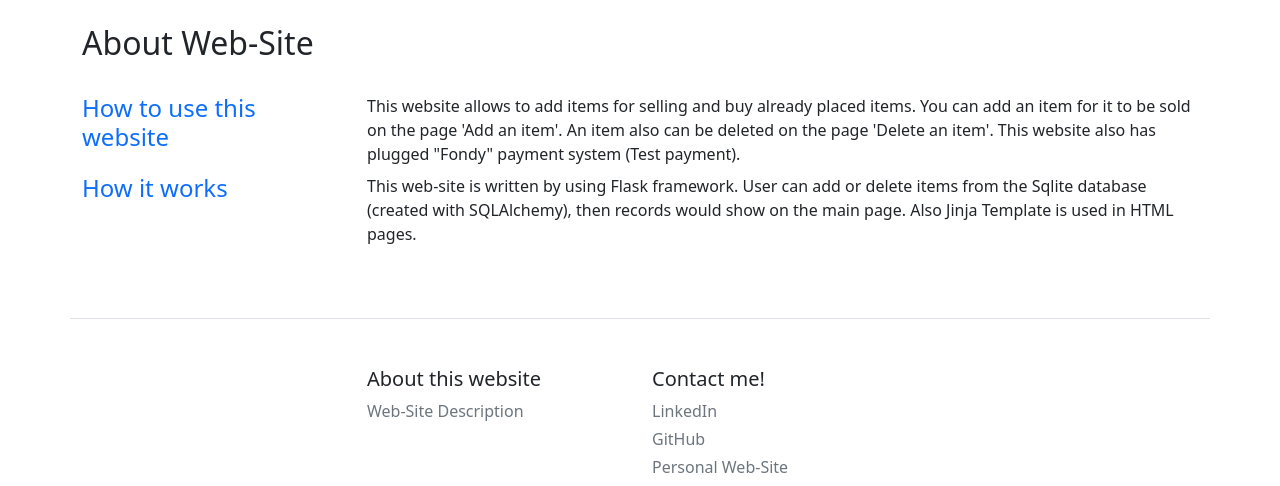
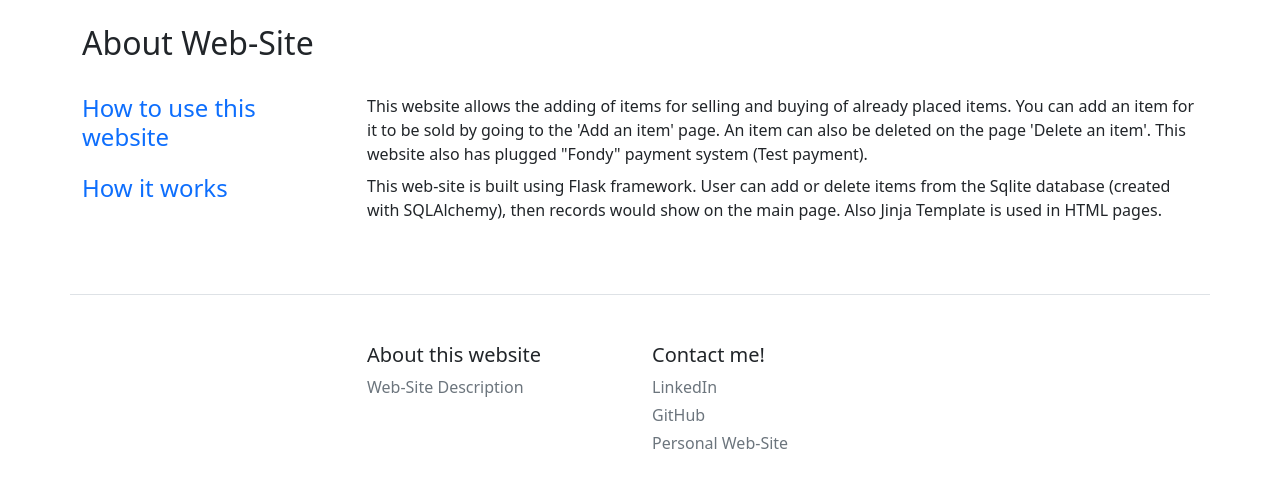
Before and after one commit to KlossMariia/Flask_myStore_site, a Flask app: page /about in a window 1280 px wide. Shown: the part 73-559 px from the top of the page. Run offline with Flask 2, Linux system fonts and the light colour scheme.

Commit message:
Update of site description in about.html

```diff
--- a/templates/about.html
+++ b/templates/about.html
@@ -9,11 +9,11 @@
 
     <dl class="row">
         <dt class="col-sm-3 blue-color-text"><h4>How to use this website</h4></dt>
-        <dd class="col-sm-9">This website allows to add items for selling and buy already placed items. You can add an item for it to be sold on the page 'Add an item'. An item also can be deleted on the page 'Delete an item'. This website also has plugged "Fondy" payment system (Test payment).</dd>
+        <dd class="col-sm-9">This website allows the adding of items for selling and buying of already placed items. You can add an item for it to be sold by going to the 'Add an item' page. An item can also be deleted on the page 'Delete an item'. This website also has plugged "Fondy" payment system (Test payment).</dd>
 
         <dt class="col-sm-3 blue-color-text"><h4>How it works</h4></dt>
         <dd class="col-sm-9">
-          <p>This web-site is written by using Flask framework. User can add or delete items from the Sqlite database (created with SQLAlchemy), then records would show on the main page. Also Jinja Template is used in HTML pages.</p>
+          <p>This web-site is built using Flask framework. User can add or delete items from the Sqlite database (created with SQLAlchemy), then records would show on the main page. Also Jinja Template is used in HTML pages.</p>
         </dd>
 
     {% endblock %}
```
